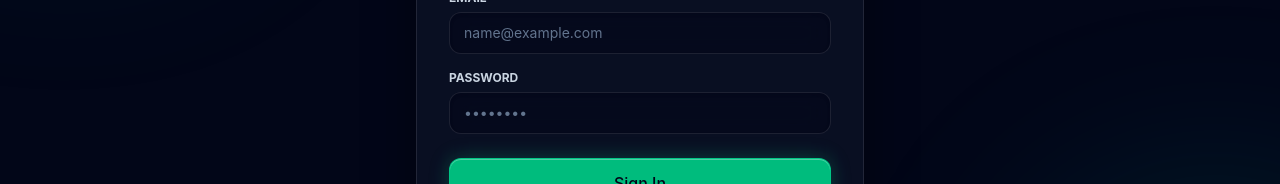
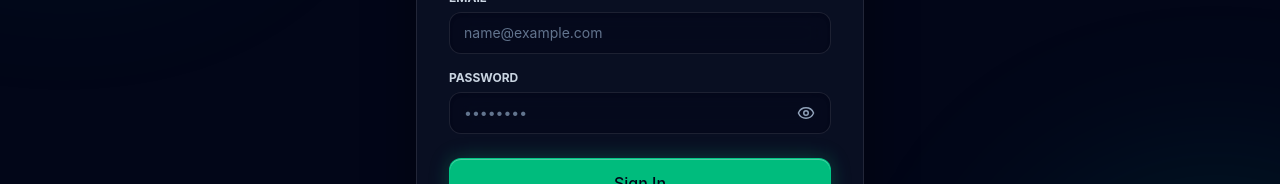
Before and after one commit to shri1809/Habit-Forge, a React (Vite) app in the folder client/: page /auth in a window 1280 px wide. Shown: the part 352-536 px from the top of the page. Built offline with nearby package versions, Linux system fonts and the light colour scheme.

Commit message:
Show Password button

```diff
--- a/client/src/pages/Auth.jsx
+++ b/client/src/pages/Auth.jsx
@@ -4,7 +4,7 @@ import logo from "../assets/logo.png";
 import { useAuth } from "../context/AuthContext";
 import API from "../api/axios";
 import toast from "react-hot-toast";
-import { AlertCircle } from "lucide-react";
+import { AlertCircle, Eye, EyeOff } from "lucide-react";
 import Button from "../components/ui/Button";
 import useSEO from "../hooks/useSEO";
 
@@ -13,6 +13,7 @@ export default function Auth() {
   const [name, setName] = useState("");
   const [email, setEmail] = useState("");
   const [password, setPassword] = useState("");
+  const [showPassword, setShowPassword] = useState(false);
   const [error, setError] = useState("");
   const [loading, setLoading] = useState(false);
 
@@ -164,14 +165,30 @@ export default function Auth() {
             <label className="block text-xs font-bold text-slate-300 uppercase mb-1.5">
               Password
             </label>
-            <input
-              type="password"
-              required
-              value={password}
-              onChange={(e) => setPassword(e.target.value)}
-              placeholder="••••••••"
-              className="w-full px-3.5 py-2.5 bg-slate-950/60 backdrop-blur-md border border-white/10 rounded-xl text-white placeholder-slate-500 focus:outline-none focus:border-emerald-400/60 focus:ring-2 focus:ring-emerald-500/20 transition text-sm shadow-inner"
-            />
+            <div className="relative">
+              <input
+                type={showPassword ? "text" : "password"}
+                required
+                value={password}
+                onChange={(e) => setPassword(e.target.value)}
+                placeholder={isLogin ? "••••••••" : "Min. 8 characters"}
+                className="w-full px-3.5 py-2.5 pr-11 bg-slate-950/60 backdrop-blur-md border border-white/10 rounded-xl text-white placeholder-slate-500 focus:outline-none focus:border-emerald-400/60 focus:ring-2 focus:ring-emerald-500/20 transition text-sm shadow-inner"
+              />
+              <button
+                type="button"
+                onClick={() => setShowPassword(!showPassword)}
+                className="absolute right-3 top-1/2 -translate-y-1/2 text-slate-400 hover:text-emerald-400 transition-colors p-1 focus:outline-none"
+                aria-label={showPassword ? "Hide password" : "Show password"}
+                tabIndex={-1}
+              >
+                {showPassword ? <EyeOff size={18} /> : <Eye size={18} />}
+              </button>
+            </div>
+            {!isLogin && (
+              <p className="text-[11px] text-slate-400 mt-1 pl-1">
+                Must be at least 8 characters
+              </p>
+            )}
           </div>
 
           <Button
```
Also changed, not shown: 1 other file (tests, documents, lock files or other folders).
